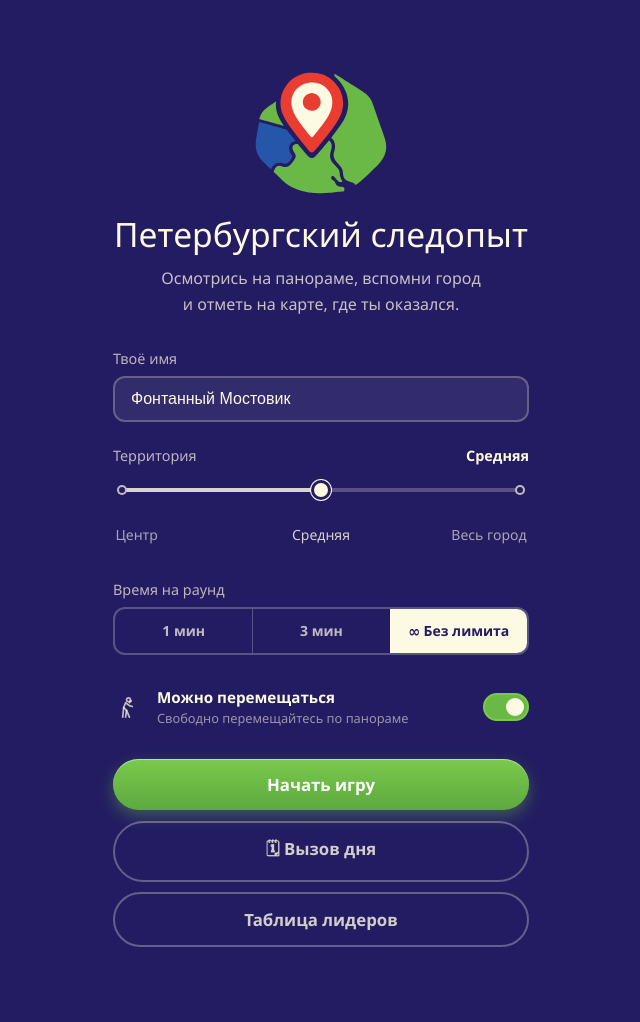
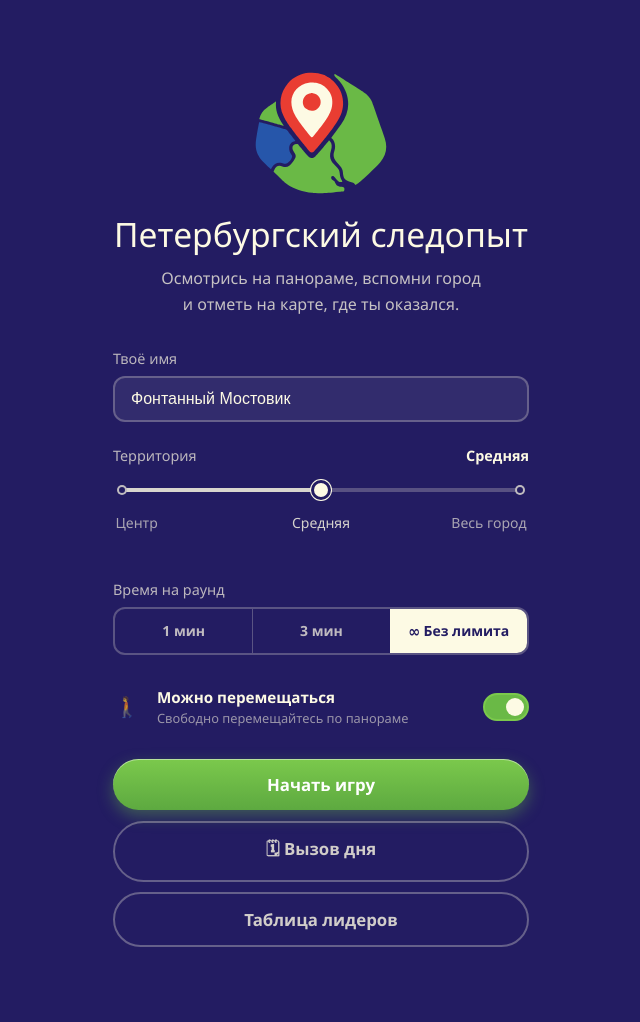
Before and after one commit to kidavspb/geoguessr-spb, a Flask app: page / in a window 1280 px wide. Shown: the whole page, without its empty margins (319-959 px from the left). Run offline with Flask 3, Linux system fonts and the light colour scheme; data that the repository does not hold is empty; parts of the project's set-up code (start-up, migrations or seed data) failed here and were passed over; some web fonts are replaced.

Commit message:
Отполировать мобильные настройки

```diff
--- a/static/css/style.css
+++ b/static/css/style.css
@@ -330,9 +330,12 @@ h1, h2 {
 }
 
 .territory-label {
+    display: flex;
     min-width: 0;
     min-height: 44px;
-    padding: 0.35rem 0.15rem;
+    align-items: flex-start;
+    justify-content: center;
+    padding: 0.05rem 0.15rem 0.35rem;
     border: 0;
     background: transparent;
     color: rgba(253, 250, 228, 0.62);
@@ -344,11 +347,11 @@ h1, h2 {
 }
 
 .territory-label:first-child {
-    text-align: left;
+    justify-content: flex-start;
 }
 
 .territory-label:last-child {
-    text-align: right;
+    justify-content: flex-end;
 }
 
 .territory-label[aria-pressed="true"] {
@@ -546,6 +549,7 @@ h1, h2 {
     margin: 0;
     color: var(--cream);
     cursor: pointer;
+    -webkit-tap-highlight-color: transparent;
 }
 
 .move-mode-icon {
@@ -558,25 +562,20 @@ h1, h2 {
     color: rgba(253, 250, 228, 0.72);
 }
 
-.move-icon {
-    width: 23px;
-    height: 23px;
-    fill: none;
-    stroke: currentColor;
-    stroke-width: 1.8;
-    stroke-linecap: round;
-    stroke-linejoin: round;
-}
-
-.move-icon-fixed {
+.move-emoji {
+    font-size: 1.25rem;
+    line-height: 1;
+}
+
+.move-emoji-fixed {
     display: none;
 }
 
-.move-setting input:not(:checked) ~ .move-mode-icon .move-icon-walk {
+.move-setting input:not(:checked) ~ .move-mode-icon .move-emoji-walk {
     display: none;
 }
 
-.move-setting input:not(:checked) ~ .move-mode-icon .move-icon-fixed {
+.move-setting input:not(:checked) ~ .move-mode-icon .move-emoji-fixed {
     display: block;
 }
 
@@ -609,6 +608,7 @@ h1, h2 {
     margin: 0;
     opacity: 0;
     cursor: pointer;
+    -webkit-tap-highlight-color: transparent;
 }
 
 .switch-control {
--- a/templates/index.html
+++ b/templates/index.html
@@ -114,19 +114,8 @@
                                aria-labelledby="movement-title"
                                aria-describedby="movement-description">
                         <span class="move-mode-icon" aria-hidden="true">
-                            <svg class="move-icon move-icon-walk" viewBox="0 0 24 24"
-                                 focusable="false">
-                                <circle cx="13" cy="4" r="2"></circle>
-                                <path d="m10 22 1-7-3-3 2-5 4 3 3 1"></path>
-                                <path d="m14 22-3-7"></path>
-                                <path d="M7 22l1-10"></path>
-                                <path d="m14 7 2-2"></path>
-                            </svg>
-                            <svg class="move-icon move-icon-fixed" viewBox="0 0 24 24"
-                                 focusable="false">
-                                <path d="M20 10c0 5-8 12-8 12S4 15 4 10a8 8 0 1 1 16 0Z"></path>
-                                <circle cx="12" cy="10" r="2.5"></circle>
-                            </svg>
+                            <span class="move-emoji move-emoji-walk">🚶</span>
+                            <span class="move-emoji move-emoji-fixed">📍</span>
                         </span>
                         <span class="move-setting-copy">
                             <span class="move-setting-title" id="movement-title">Можно перемещаться</span>
```
Also changed, not shown: tests/e2e/test_flow.py (+5 -2 lines).
